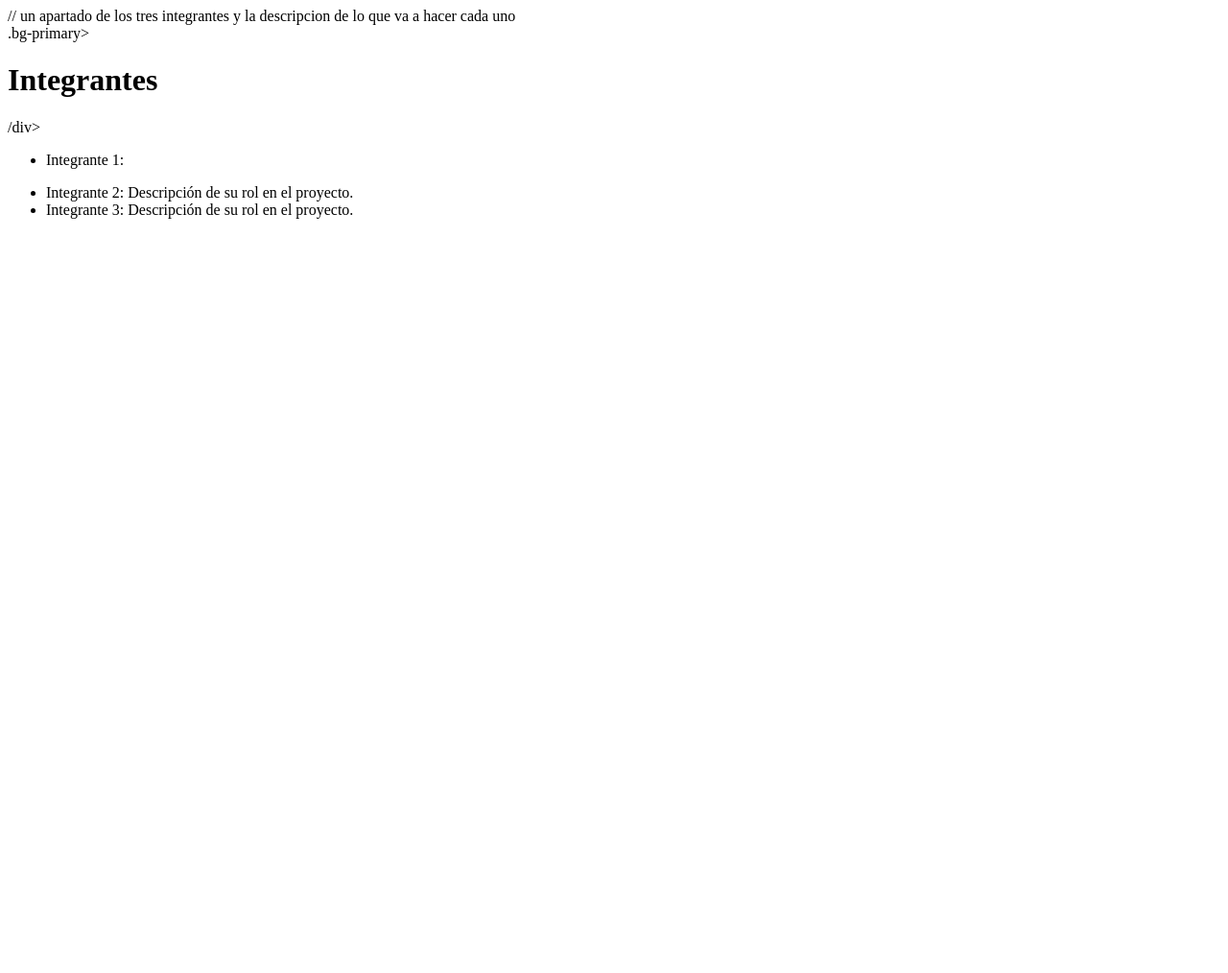
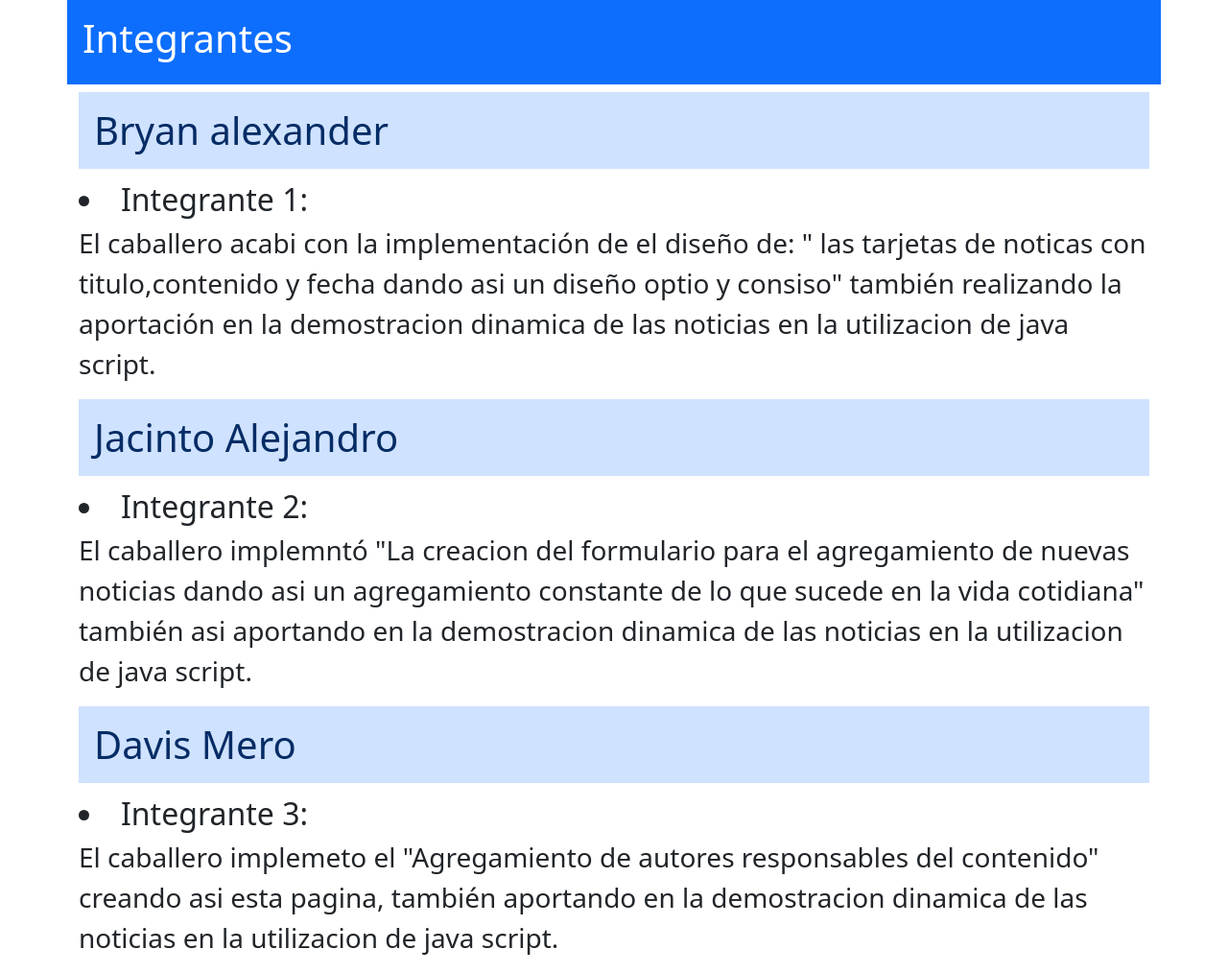
Before and after one commit to bryanAlex29/LOGRO-A, a plain HTML site: page indexx.html in a window 1280 px wide. Shown: the whole page at 96% size. Before the commit the page ends 800 px from the top, so only its background shows below. Drawn offline with Linux system fonts and the light colour scheme.

Commit message:
segun agregado de mostar integrantes

```diff
--- a/indexx.html
+++ b/indexx.html
@@ -5,18 +5,45 @@
     <meta name="viewport" content="width=device-width, initial-scale=1.0">
 
     <title>Document</title>
-    <link rel="stylesheet" href="">
+    <link rel="stylesheet" href="css/bootstrap.min.css">
 </head>
 <body>
-    // un apartado de los tres integrantes y la descripcion de lo que va a hacer cada uno
-    <div class="p-3 mb-2 bg-primary text-white">.bg-primary><h1>Integrantes</h1>/div>
-    <div>
-        <ul>
-            <li>Integrante 1: <p></p></li>
 
-            <li>Integrante 2: Descripción de su rol en el proyecto.</li>
-            <li>Integrante 3: Descripción de su rol en el proyecto.</li>
-        </ul>
+    <div class="p-3 mb-2 bg-primary text-white container" ><h1>Integrantes</h1></div>
+
+
+                    <div class="container">
+
+                        <h1 class="p-3 mb-2 bg-primary-subtle text-primary-emphasis"> Bryan alexander </h1>
+
+                        <li class="fs-2">Integrante 1: </li>
+                            <p class="fs-3">
+                                El caballero acabi con la implementación de el diseño de: " las tarjetas de noticas con titulo,contenido y fecha dando
+                                asi un diseño optio y consiso" también  realizando la aportación en la demostracion dinamica de las noticias en la  utilizacion de java script.
+                            </p>
+
+                    </div>
+
+                    <div class="container">
+                        <h1 class="p-3 mb-2 bg-primary-subtle text-primary-emphasis"> Jacinto Alejandro </h1>
+                        <li class="fs-2">Integrante 2: </li>
+                        <p class="fs-3">
+                            El caballero implemntó "La creacion del formulario para el agregamiento de nuevas noticias dando asi un agregamiento
+                            constante de lo que sucede en la vida cotidiana" también  asi aportando en la demostracion dinamica de las noticias en la  utilizacion de java script.
+                        </p>
+
+                    </div>
+
+                    <div class="container">
+                        <h1 class="p-3 mb-2 bg-primary-subtle text-primary-emphasis"> Davis Mero </h1>
+                        <li class="fs-2">Integrante 3: </li>
+                        <p class="fs-3">
+                            El caballero implemeto el "Agregamiento de autores responsables del contenido" creando asi
+                            esta pagina, también aportando en la demostracion dinamica de las noticias en la  utilizacion de java script.
+                        </p>
+                    </div>
+
+
     </div>
 
 </body>
```
